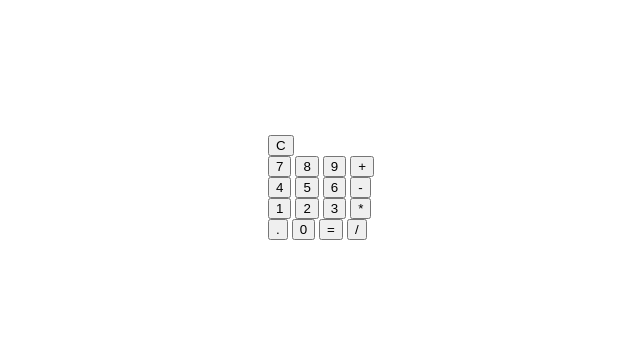
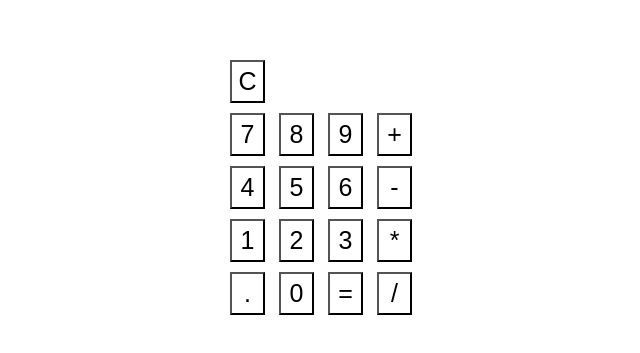
Before and after one commit to goobergirl87/calculator, a plain HTML site: page index.html in a window 1280 px wide. Shown: the part 221-574 px from the top of the page, without its empty margins (327-967 px from the left). Drawn offline with Linux system fonts and the light colour scheme.

Commit message:
Add general button attributes

```diff
--- a/calc.css
+++ b/calc.css
@@ -6,3 +6,11 @@ body {
     width: 100vw;
     height: 100vh;
 }
+
+button {
+    padding: 5px;
+    margin: 5px;
+    width: 35px;
+    font-size: 25px;
+    background-color: white;
+}
```
